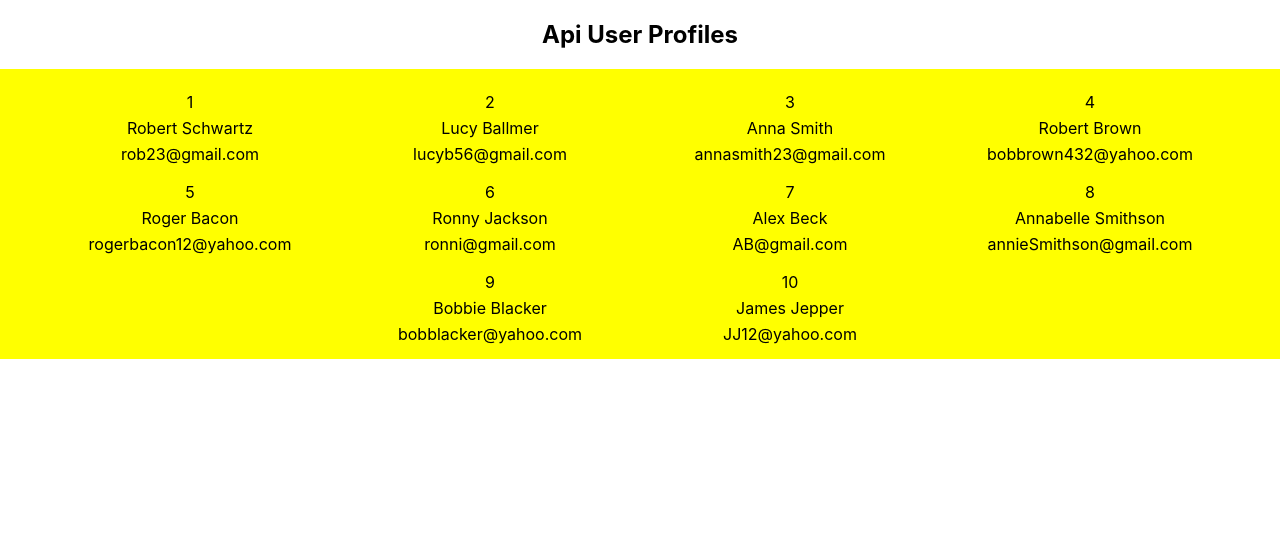
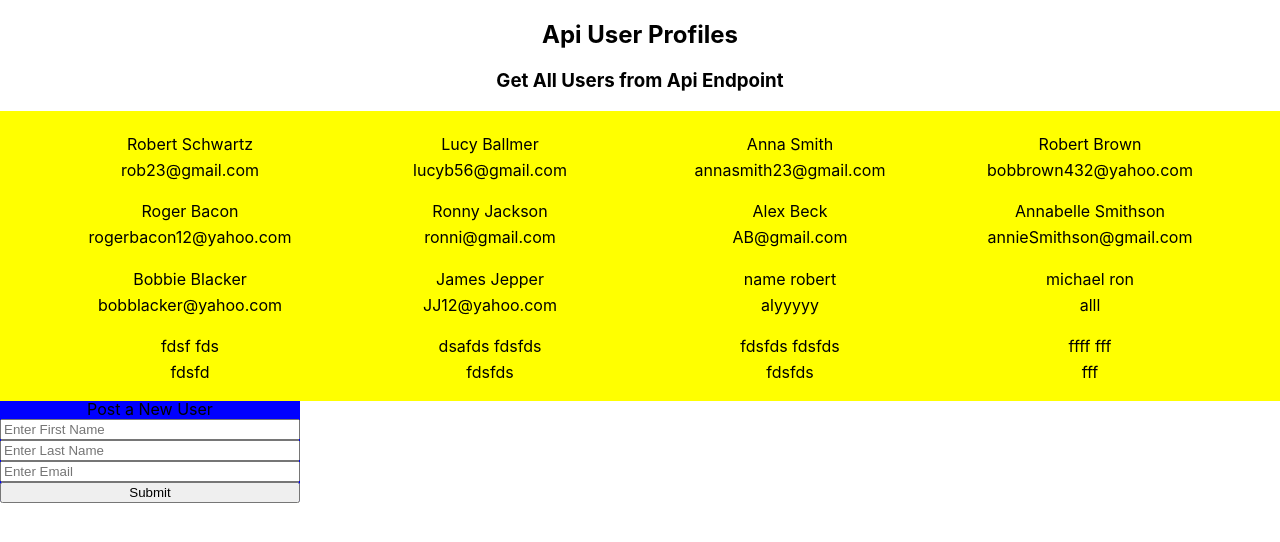
Before and after one commit to aklepper20/json-api, a React (Create React App) app: page / in a window 1280 px wide. Shown: the top 542 px of the page. Built offline with nearby package versions, Linux system fonts and the light colour scheme; data requests are answered from the project's data file.

Commit message:
adds post functionality

```diff
--- a/db.json
+++ b/db.json
@@ -59,9 +59,44 @@
       "first_name": "James",
       "last_name": "Jepper",
       "email": "JJ12@yahoo.com"
+    },
+    {
+      "id": "a9492a3a-8b2a-43f9-886f-6949714ca832",
+      "first_name": "name",
+      "last_name": "robert",
+      "email": "alyyyyy"
+    },
+    {
+      "id": 11,
+      "first_name": "michael",
+      "last_name": "ron",
+      "email": "alll"
+    },
+    {
+      "id": 12,
+      "first_name": "fdsf",
+      "last_name": "fds",
+      "email": "fdsfd"
+    },
+    {
+      "id": 13,
+      "first_name": "dsafds",
+      "last_name": "fdsfds",
+      "email": "fdsfds"
+    },
+    {
+      "id": "43b24fe4-c352-4261-b6f2-78930f329688",
+      "first_name": "fdsfds",
+      "last_name": "fdsfds",
+      "email": "fdsfds"
+    },
+    {
+      "id": 14,
+      "first_name": "ffff",
+      "last_name": "fff",
+      "email": "fff"
     }
   ],
-
   "posts": [
     {
       "id": 1,
--- a/package.json
+++ b/package.json
@@ -10,6 +10,7 @@
     "react": "^18.1.0",
     "react-dom": "^18.1.0",
     "react-scripts": "5.0.1",
+    "uuid": "^8.3.2",
     "web-vitals": "^2.1.4"
   },
   "scripts": {
--- a/src/App.js
+++ b/src/App.js
@@ -1,11 +1,13 @@
 import "./styles/App.css";
 import GetUser from "./components/GetUser";
+import PostUser from "./components/PostUser";
 
 function App() {
   return (
     <div className="App">
       <h2>Api User Profiles</h2>
       <GetUser />
+      <PostUser />
     </div>
   );
 }
--- a/src/components/GetUser.js
+++ b/src/components/GetUser.js
@@ -4,9 +4,9 @@ import { useEffect, useState } from "react";
 import "../styles/getUser.css";
 
 function GetUser() {
+  const axios = require("axios");
+
   const [getUser, setGetUsers] = useState([]);
-
-  const axios = require("axios");
 
   useEffect(() => {
     const getUsers = async () => {
@@ -19,16 +19,17 @@ function GetUser() {
       }
     };
     getUsers();
-  }, []);
+  }, [getUser]);
 
   return (
+    <>
+      <h3>Get All Users from Api Endpoint</h3>
       <div className="getUserWrapper">
         {getUser.map((user) => {
           return (
             <div className="getUserMain">
               <User
                 key={user.id}
-              id={user.id}
                 name={`${user.first_name} ${user.last_name}`}
                 email={user.email}
               />
@@ -36,6 +37,7 @@ function GetUser() {
           );
         })}
       </div>
+    </>
   );
 }
 
--- /dev/null
+++ b/src/components/PostUser.js
@@ -0,0 +1,58 @@
+import React from "react";
+import { useState } from "react";
+import "../styles/postUser.css";
+
+function PostUser() {
+  const { v4: uuidv4 } = require("uuid");
+  const axios = require("axios");
+
+  const [userFirst, setUserFirst] = useState("");
+  const [userLast, setUserLast] = useState("");
+  const [userEmail, setUserEmail] = useState("");
+  const [uuid, setUuid] = useState(uuidv4());
+
+  const handleSubmit = () => {
+    axios
+      .post("http://localhost:3000/users", {
+        id: uuid,
+        first_name: userFirst,
+        last_name: userLast,
+        email: userEmail,
+      })
+      .then((resp) => {
+        console.log(resp.data);
+      })
+      .catch((error) => {
+        console.log(error);
+      });
+
+    setUserFirst("");
+    setUserLast("");
+    setUserEmail("");
+    setUuid("");
+  };
+
+  return (
+    <div className="postUserWrapper">
+      Post a New User
+      <input
+        placeholder="Enter First Name"
+        value={userFirst}
+        onChange={(e) => setUserFirst(e.target.value)}
+      />
+      <input
+        placeholder="Enter Last Name"
+        value={userLast}
+        onChange={(e) => setUserLast(e.target.value)}
+      />
+      <input
+        placeholder="Enter Email"
+        value={userEmail}
+        onChange={(e) => setUserEmail(e.target.value)}
+      />
+      <button onClick={handleSubmit}>Submit</button>
+    </div>
+  );
+}
+
+export default PostUser;
--- a/src/components/User.js
+++ b/src/components/User.js
@@ -1,10 +1,9 @@
 import React from "react";
 import "../styles/user.css";
 
-function User({ id, name, email }) {
+function User({ name, email }) {
   return (
     <div className="userWrapper">
-      <div className="padding">{id}</div>
       <div className="padding">{name}</div>
       <div className="padding">{email}</div>
     </div>
--- /dev/null
+++ b/src/styles/postUser.css
@@ -0,0 +1,8 @@
+.postUserWrapper {
+  height: 100px;
+  width: 300px;
+  background-color: blue;
+  display: flex;
+  justify-content: center;
+  flex-direction: column;
+}
```
Also changed, not shown: 1 other file (tests, documents, lock files or other folders). Lines whose indentation alone changed are shown as unchanged.
